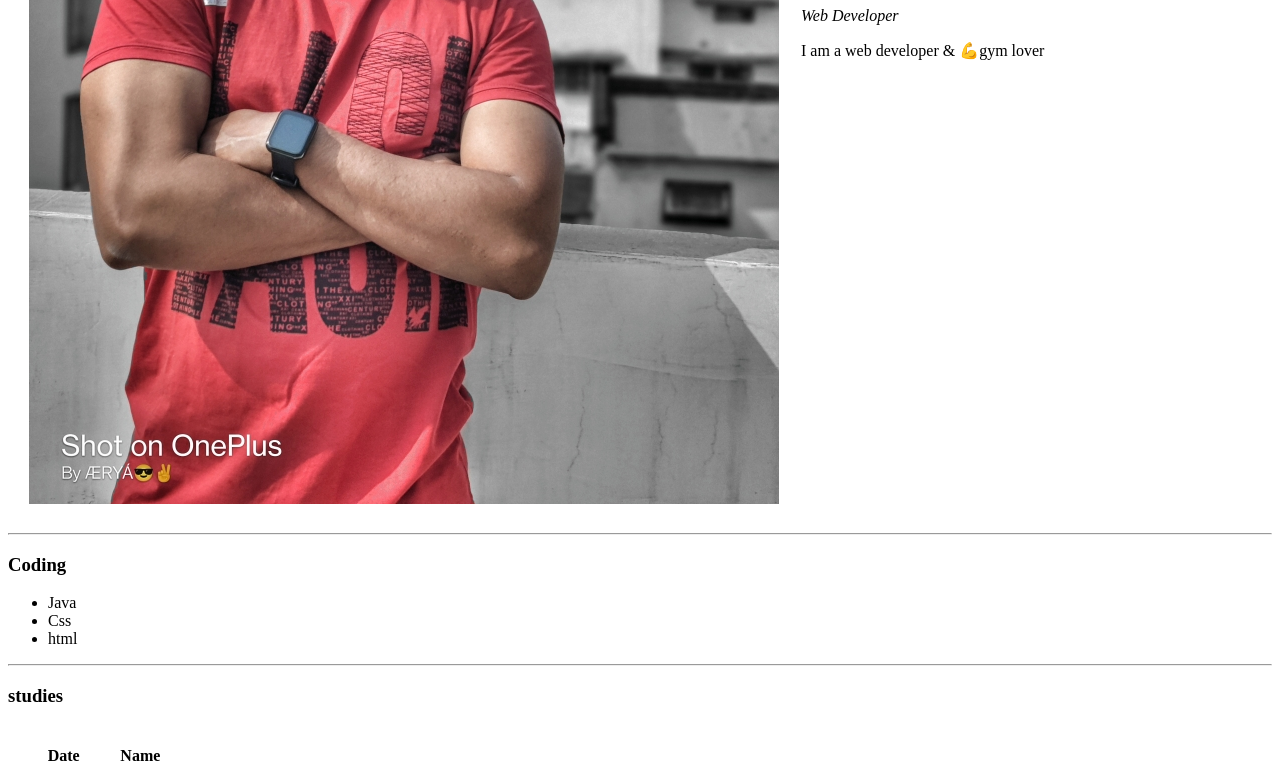
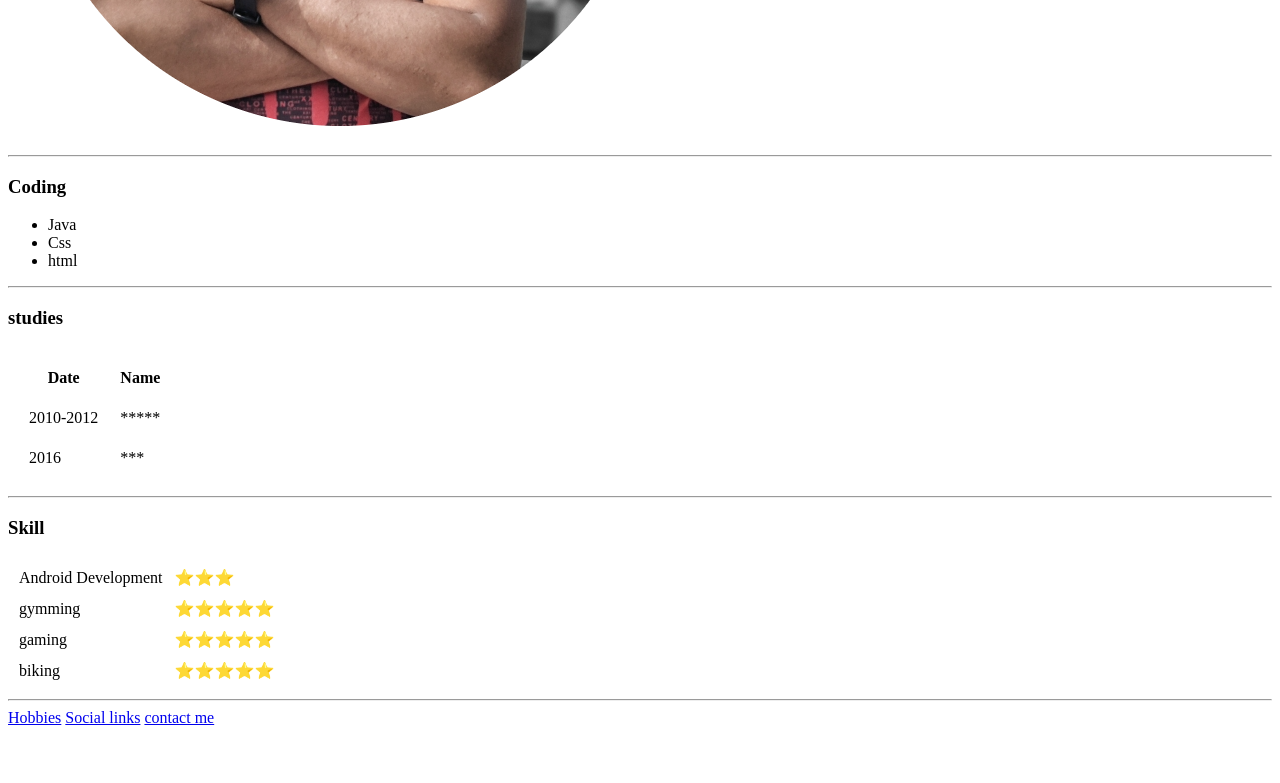
Before and after one commit to AJivesh/cv, a plain HTML site: page index.html in a window 1280 px wide. Shown: the part 525-1308 px from the top of the page. After the commit the page ends 1260 px from the top, so only its background shows below. Drawn offline with Linux system fonts and the light colour scheme.

Commit message:
Update index.html

```diff
--- a/index.html
+++ b/index.html
@@ -10,7 +10,7 @@
       <tr>
         <td>
           <img
-            src="ColorPop1639030845472.jpeg"
+            src="jivesh.png"
             alt="my profile photo"
           />
         </td>
```
